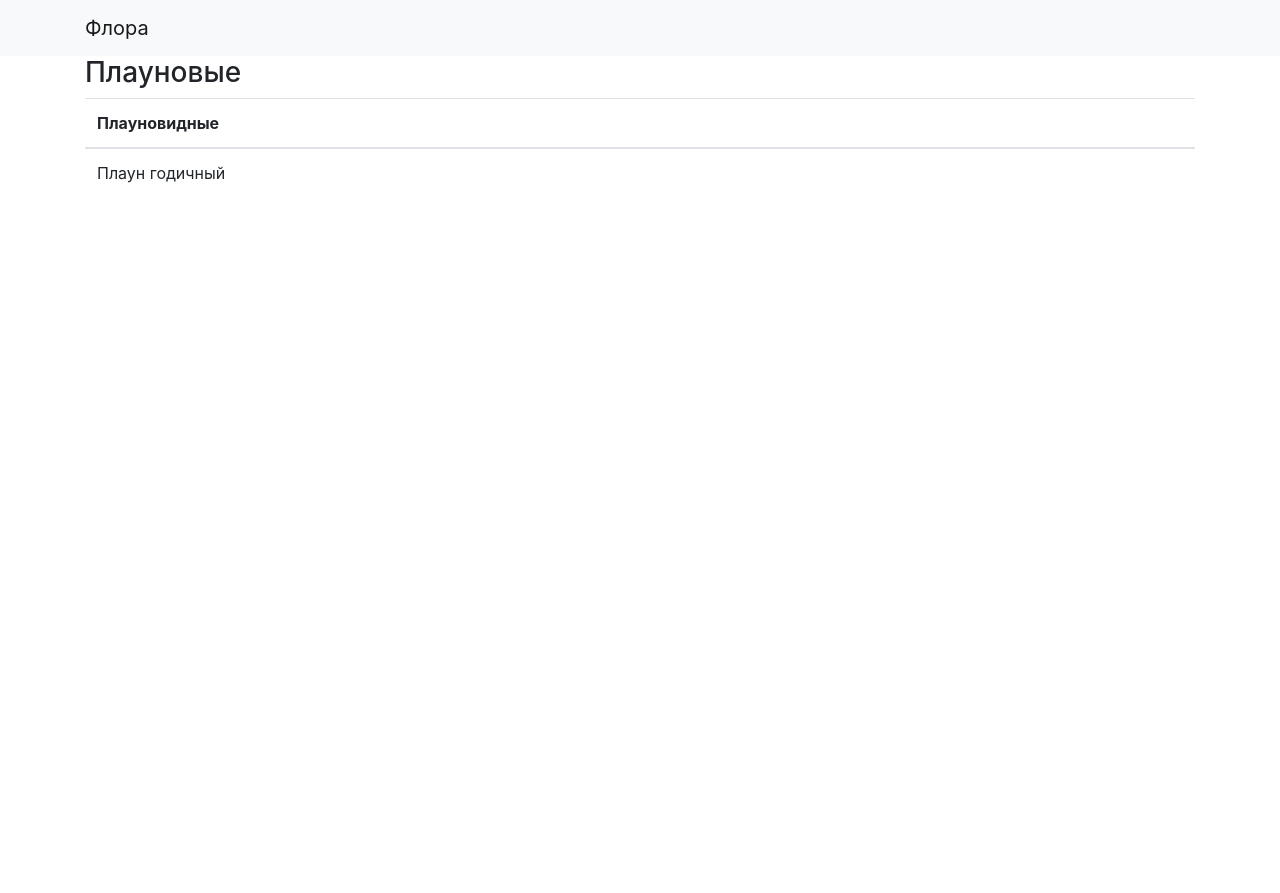
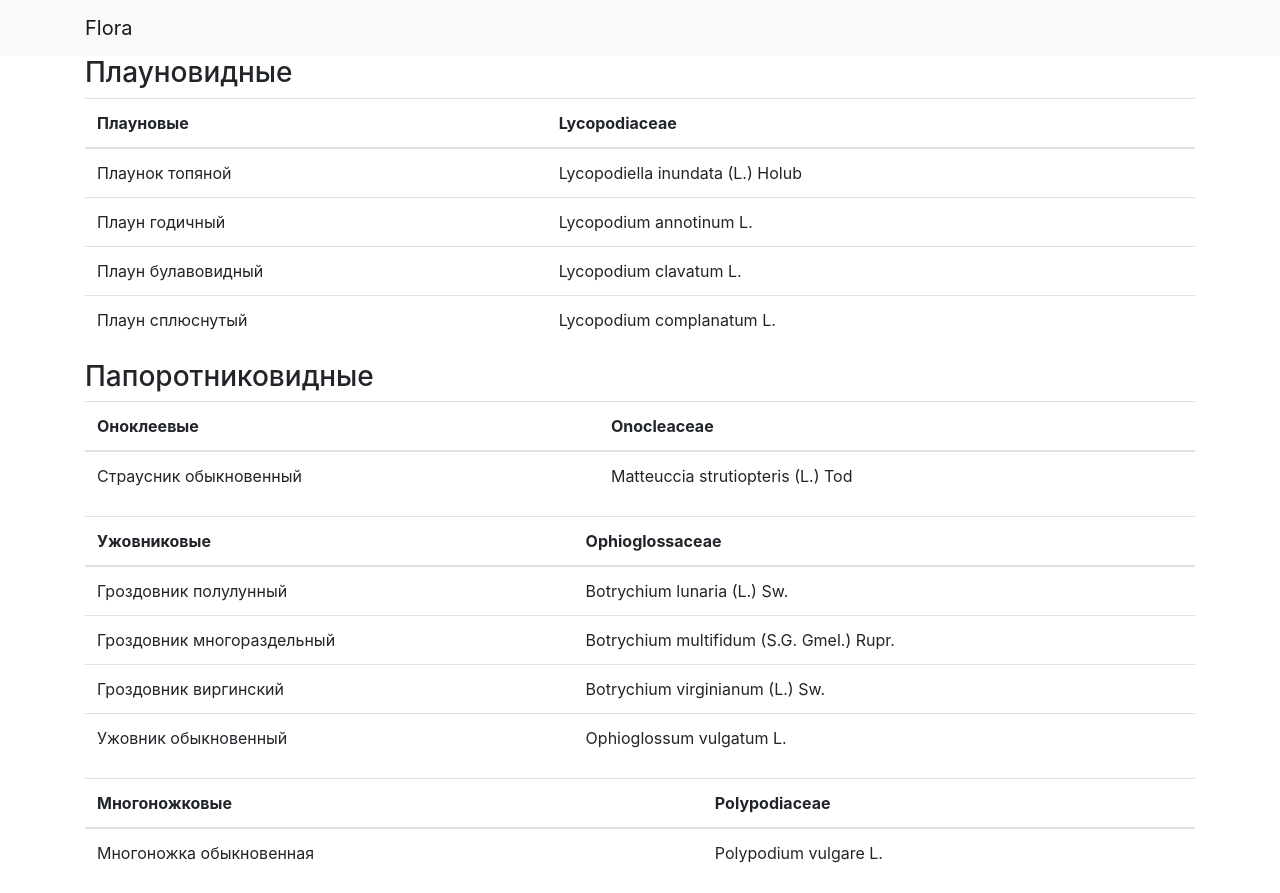
Before and after one commit to meamuri/biology-project, a React (Create React App) app in the folder florab/: page /flora in a window 1280 px wide. Before the commit the page ends 800 px from the top, so only its background shows below. Built offline with nearby package versions, Linux system fonts and the light colour scheme.

Commit message:
bruteforce solution for react markup

```diff
--- a/florab/src/Table.js
+++ b/florab/src/Table.js
@@ -6,23 +6,62 @@ function Table() {
         <div>
             <nav className="navbar navbar-expand-lg navbar-light bg-light">
                 <div className="container">
-                    <a className="navbar-brand" href="#">Флора</a>
+                    <a className="navbar-brand" href="#">Flora</a>
                 </div>
             </nav>
         <div className="container">
-            <h3>Плауновые</h3>
+            <h3>Плауновидные</h3>
             <table className="table">
                 <thead>
                 <tr>
-                    <th>Плауновидные</th>
+                    <th>Плауновые</th><th>Lycopodiaceae</th>
                 </tr>
                 </thead>
                 <tbody>
-                <tr>
-                    <td>Плаун годичный</td>
-                </tr>
+                <tr><td>Плаунок топяной</td><td>Lycopodiella inundata (L.) Holub</td></tr>
+                <tr><td>Плаун годичный</td><td>Lycopodium annotinum L.</td></tr>
+                <tr><td>Плаун булавовидный</td><td>Lycopodium clavatum L.</td></tr>
+                <tr><td>Плаун сплюснутый</td><td>Lycopodium complanatum L.</td></tr>
                 </tbody>
             </table>
+
+            <h3>Папоротниковидные</h3>
+            <table className="table">
+                <thead>
+                <tr>
+                    <th>Оноклеевые</th><th>Onocleaceae</th>
+                </tr>
+                </thead>
+                <tbody>
+                <tr><td>Страусник обыкновенный</td><td>Matteuccia strutiopteris (L.) Tod</td></tr>
+                </tbody>
+            </table>
+
+            <table className="table">
+                <thead>
+                <tr>
+                    <th>Ужовниковые</th><th>Ophioglossaceae</th>
+                </tr>
+                </thead>
+                <tbody>
+                <tr><td>Гроздовник полулунный</td><td>Botrychium lunaria (L.) Sw.</td></tr>
+                <tr><td>Гроздовник многораздельный</td><td>Botrychium multifidum (S.G. Gmel.) Rupr.</td></tr>
+                <tr><td>Гроздовник виргинский</td><td>Botrychium virginianum (L.) Sw.</td></tr>
+                <tr><td>Ужовник обыкновенный</td><td>Ophioglossum vulgatum L.</td></tr>
+                </tbody>
+            </table>
+
+            <table className="table">
+                <thead>
+                <tr>
+                    <th>Многоножковые</th><th>Polypodiaceae</th>
+                </tr>
+                </thead>
+                <tbody>
+                <tr><td>Многоножка обыкновенная</td><td>Polypodium vulgare L.</td></tr>
+                </tbody>
+            </table>
+
         </div>
         </div>
     );
```
